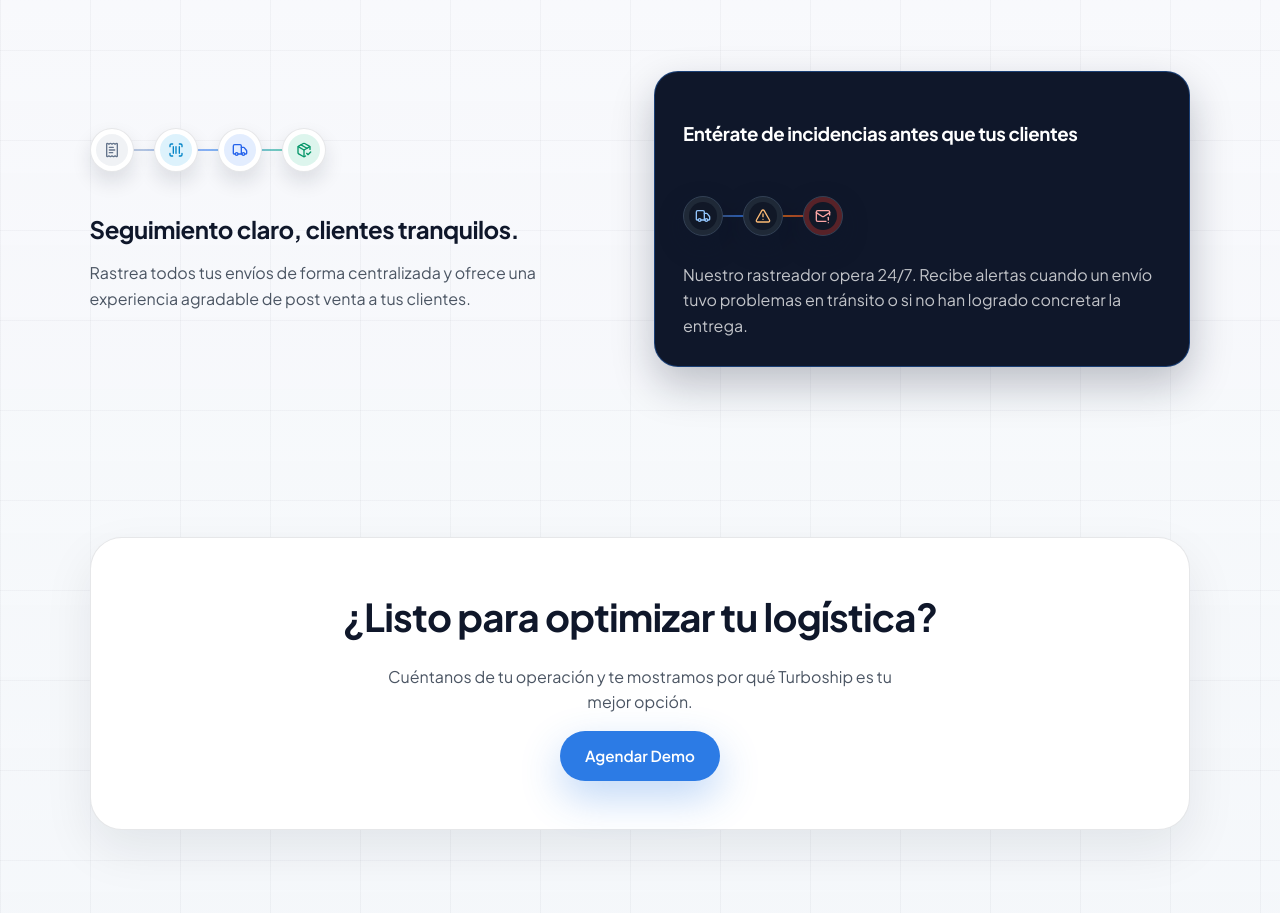
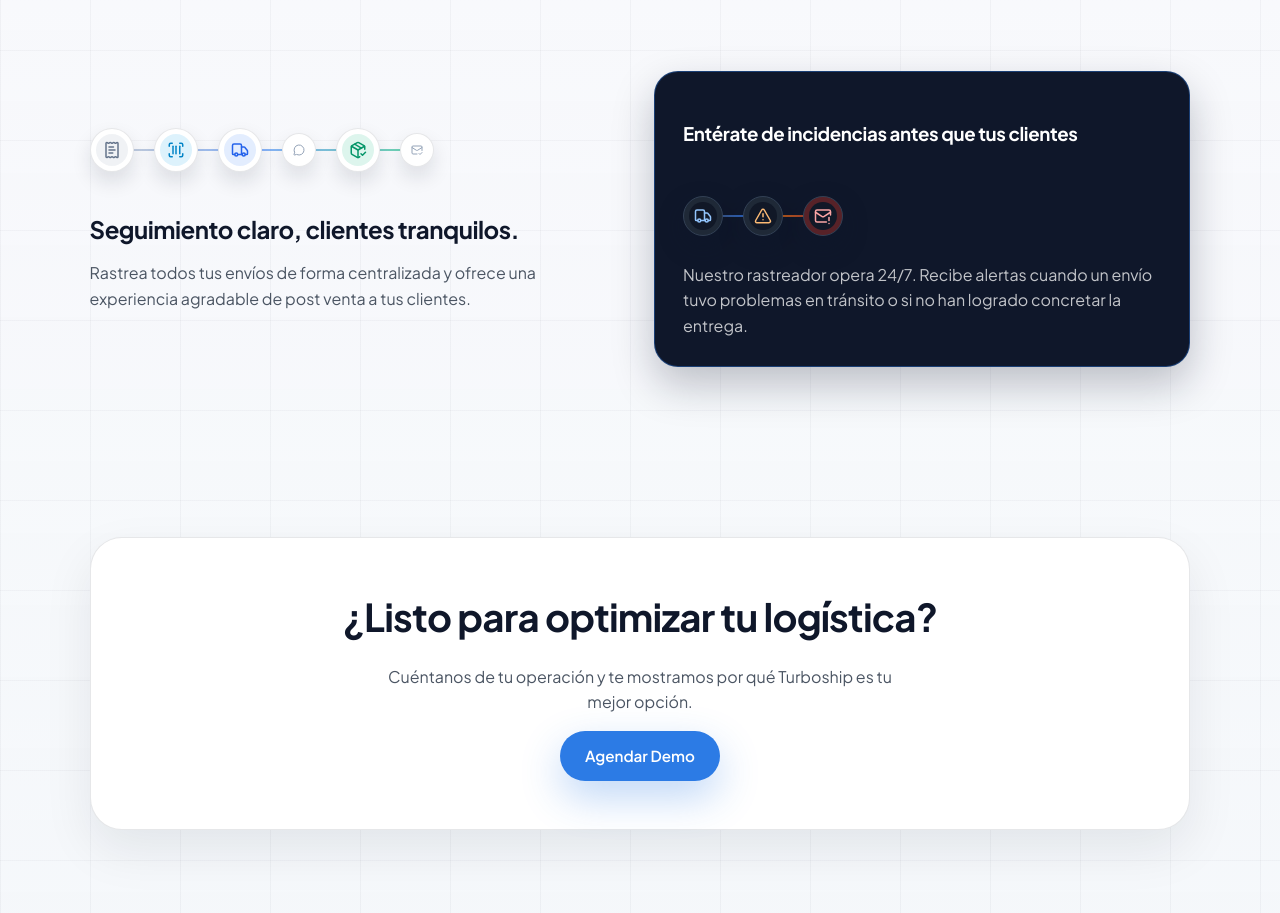
Before and after one commit to turboship-mx/turboship.mx, a React (Vite) app: page / in a window 1280 px wide. Shown: the part 1660-2573 px from the top of the page. Built offline with nearby package versions, Linux system fonts and the light colour scheme.

Commit message:
feat: add notification steps

```diff
--- a/src/App.css
+++ b/src/App.css
@@ -525,6 +525,22 @@
   position: relative;
 }
 
+.tracking-progress-step-small {
+  width: 34px;
+  height: 34px;
+}
+
+.tracking-progress-step-small .tracking-progress-icon {
+  width: 22px;
+  height: 22px;
+}
+
+.tracking-progress-step-small .tracking-progress-svg {
+  width: 12px;
+  height: 12px;
+}
+
+
 .tracking-progress-icon {
   width: 32px;
   height: 32px;
@@ -568,8 +584,8 @@
 }
 
 .tracking-progress-svg {
-  width: 16px;
-  height: 16px;
+  width: 18px;
+  height: 18px;
 }
 
 .tracking-progress-neutral .tracking-progress-icon {
@@ -600,6 +616,11 @@
 .tracking-progress-emerald .tracking-progress-icon {
   background: rgba(16, 185, 129, 0.14);
   color: #059669;
+}
+
+.tracking-progress-step-muted .tracking-progress-icon {
+  background: transparent;
+  color: #94a3b8;
 }
 
 .tracking-progress-compact {
--- a/src/App.tsx
+++ b/src/App.tsx
@@ -1,9 +1,9 @@
 import './App.css'
 import { useEffect, useRef, useState } from 'react'
 import { AnimatePresence, motion } from 'framer-motion'
-import { BellRing, Code, Forklift, GalleryVerticalEnd, Globe } from 'lucide-react'
+import { BellRing, Code, Forklift, GalleryVerticalEnd, Globe, MailCheck, MessageCircle } from 'lucide-react'
 import type { LucideIcon } from 'lucide-react'
-import { getStatusIcon } from './utils/tracking-status'
+import { getStatusIcon, type TrackingStatus } from './utils/tracking-status'
 import dhlLogo from '../carrier-logos/dhl.svg'
 import entregaLogo from '../carrier-logos/entrega.svg'
 import estafetaLogo from '../carrier-logos/estafeta.svg'
@@ -70,11 +70,31 @@ const secondaryFeatures: Array<{
     },
   ]
 
-const trackingProgress = [
-  { status: 'labelCreated' as const, tone: 'neutral', label: 'Etiqueta creada' },
-  { status: 'pickedUp' as const, tone: 'sky', label: 'Recolección' },
-  { status: 'inTransit' as const, tone: 'blue', label: 'En tránsito' },
-  { status: 'delivered' as const, tone: 'emerald', label: 'Entregado' },
+type TrackingProgressStep = {
+  status?: TrackingStatus
+  tone: string
+  label: string
+  icon?: LucideIcon
+  size?: 'small'
+}
+
+const trackingProgress: TrackingProgressStep[] = [
+  { status: 'labelCreated', tone: 'neutral', label: 'Etiqueta creada' },
+  { status: 'pickedUp', tone: 'sky', label: 'Recolección' },
+  { status: 'inTransit', tone: 'blue', label: 'En tránsito' },
+  {
+    icon: MessageCircle,
+    tone: 'sky',
+    label: 'Notificación Automática',
+    size: 'small',
+  },
+  { status: 'delivered', tone: 'emerald', label: 'Entregado' },
+  {
+    icon: MailCheck,
+    tone: 'emerald',
+    label: 'Notificación Automática',
+    size: 'small',
+  },
 ]
 
 const trackingCardProgress = [
@@ -346,14 +366,22 @@ function App() {
                   <div className="tracking-progress-steps">
                     {trackingProgress.map((step, index) => (
                       <span
-                        key={`${step.status}-${index}`}
-                        className={`tracking-progress-step tracking-progress-${step.tone}`}
+                        key={`${step.label}-${index}`}
+                        className={`tracking-progress-step tracking-progress-${step.tone} ${
+                          step.size === 'small'
+                            ? 'tracking-progress-step-small tracking-progress-step-muted'
+                            : ''
+                        }`}
                       >
                         <span className="tracking-progress-tooltip" role="tooltip">
                           {step.label}
                         </span>
                         <span className="tracking-progress-icon">
-                          {getStatusIcon(step.status, 'tracking-progress-svg')}
+                          {step.icon ? (
+                            <step.icon className="tracking-progress-svg" aria-hidden="true" />
+                          ) : (
+                            getStatusIcon(step.status ?? 'unknown', 'tracking-progress-svg')
+                          )}
                         </span>
                       </span>
                     ))}
```
